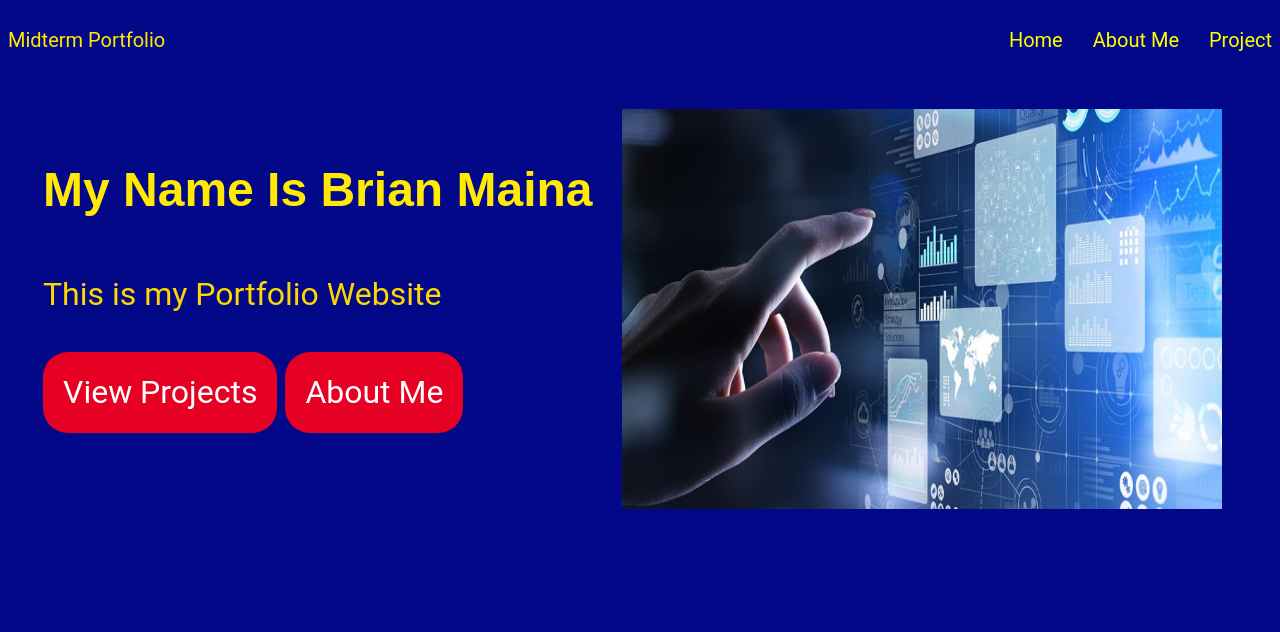
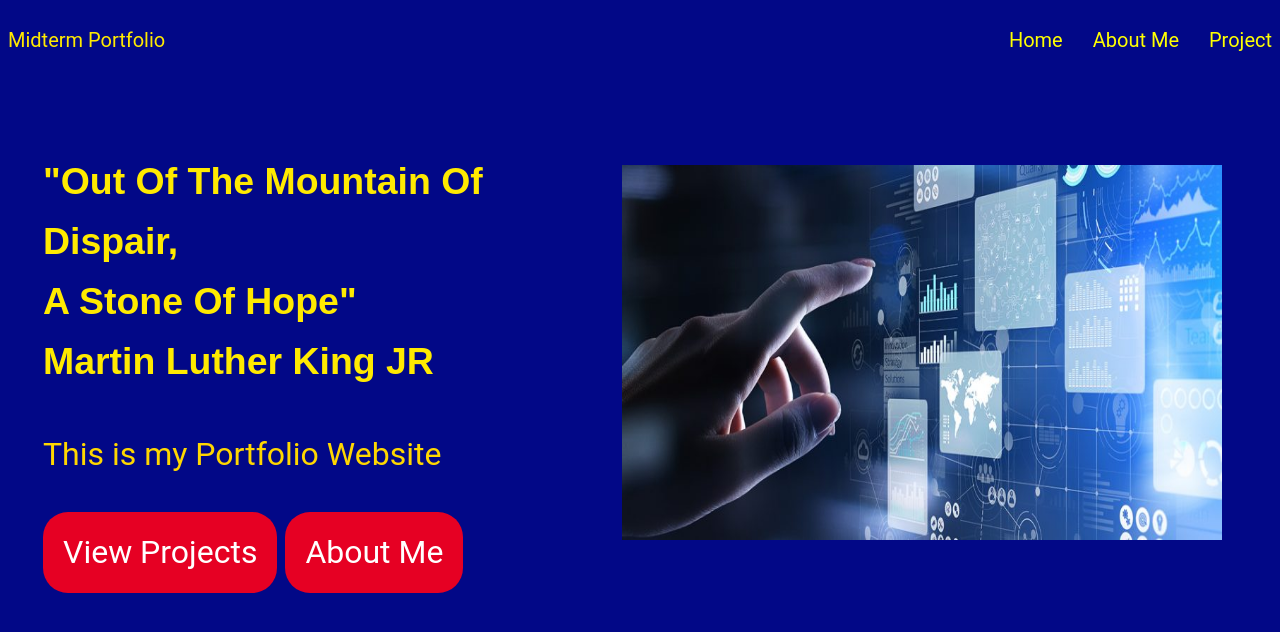
Before and after one commit to NJIT-WIS/Personal-Portfolio, a website: page docs/index.html in a window 1280 px wide. Drawn offline with Linux system fonts and the light colour scheme.

Commit message:
added inspirational quote, changed hero section image

```diff
--- a/docs/css/style2.css
+++ b/docs/css/style2.css
@@ -77,12 +77,12 @@ header {
   justify-content: space-between;
   background: var(--background-color) url(../images/data_analyst.jpg) no-repeat
     calc(100% - 50px) center;
-  background-size: 600px 400px;
-  height: 473px;
+  background-size: 600px 375px;
+  height: 560px;
   font: 2rem / 1.6 var(--font-primary);
 }
 
-.hero h1 {
+.hero h3 {
   margin-top: 5rem;
   width: 35rem;
   color: #ffea00;
--- a/docs/index.html
+++ b/docs/index.html
@@ -21,7 +21,10 @@
       </header>
       <section class="hero">
         <div class="hero-text">
-          <h1>My name is Brian Maina</h1>
+          <h3>
+            &quot;Out of the Mountain of Dispair, <br />a Stone of Hope&quot;<br />Martin
+            Luther King JR
+          </h3>
           <p class="sub-text">This is my Portfolio Website</p>
           <a href="project.html" class="pill-link">View Projects</a>
           <a href="aboutme.html" class="alt-pill-link">About Me</a>
```
